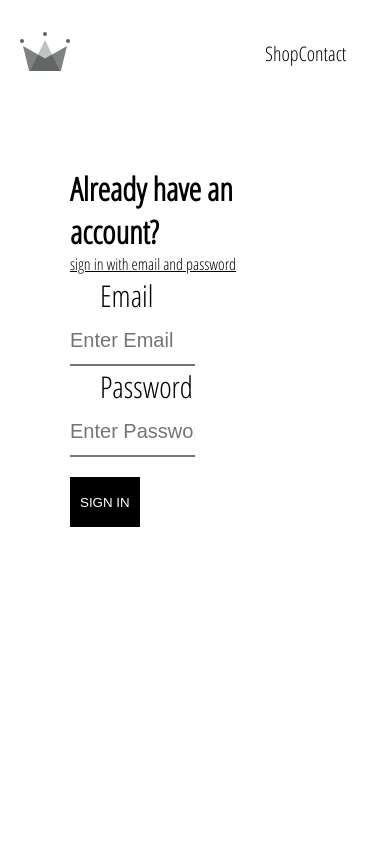
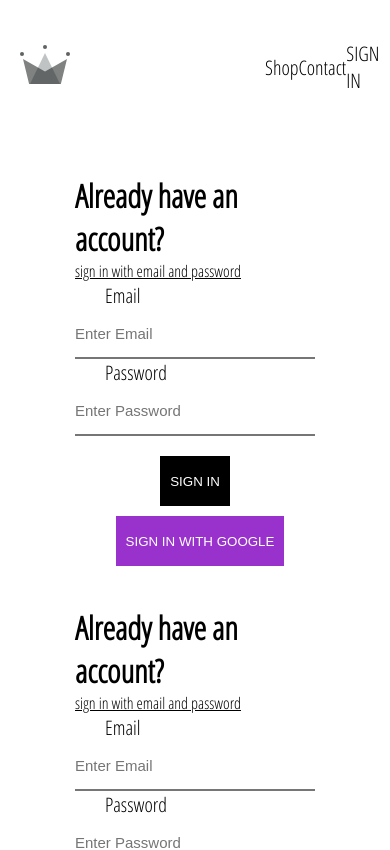
Before and after one commit to Mubby09/Rev-clothing-E-commerce, a React (Create React App) app: page /signIn in a window 390 px wide. Shown: the top 850 px of the page. Built offline with nearby package versions, Linux system fonts and the light colour scheme; no server answers.

Commit message:
Integrated Firebase

```diff
--- a/src/App.js
+++ b/src/App.js
@@ -5,11 +5,33 @@ import { Switch, Route } from "react-router-dom";
 import ShopPage from "../src/pages/shop/shop.page";
 import Header from "../src/components/Header/header";
 import SignInSignUp from "../src/pages/sign-in-and-sign-up/sign-in-and-sign-up";
+import { auth } from "../src/firebase/firebase-utilities";
 
-function App() {
+class App extends React.Component {
+  constructor(props) {
+    super(props);
+    this.state = {
+      currentUser: null
+    };
+  }
+
+  unSubscribeFromAuth = null;
+
+  componentDidMount() {
+    this.unSubscribeFromAuth = auth.onAuthStateChanged((user) => {
+      this.setState({ currentUser: user });
+      console.log(user);
+    });
+  }
+
+  componentWillUnmount() {
+    this.unSubscribeFromAuth();
+  }
+
+  render() {
     return (
       <div className="App">
-      <Header />
+        <Header currentUser={this.state.currentUser} />
         <Switch>
           <Route exact path="/signIn" component={SignInSignUp} />
           <Route exact path="/" component={HomePage} />
@@ -18,5 +40,6 @@ function App() {
       </div>
     );
   }
+}
 
 export default App;
--- a/src/components/Header/header.js
+++ b/src/components/Header/header.js
@@ -2,8 +2,9 @@ import React from "react";
 import "./header.style.css";
 import { Link } from "react-router-dom";
 import { ReactComponent as Logo } from "../../assests/crown.svg";
+import { auth } from "../../firebase/firebase-utilities";
 
-const Header = () => (
+const Header = ({ currentUser }) => (
   <div className="header">
     <Link to="/" className="logo-container">
       <Logo className="logo" />
@@ -13,6 +14,15 @@ const Header = () => (
         Shop
       </Link>
       <Link to="/shop">Contact</Link>
+      {currentUser ? (
+        <Link onClick={() => auth.signOut()} className="option">
+          SIGN OUT
+        </Link>
+      ) : (
+        <Link to="/signIn" className="option">
+          SIGN IN
+        </Link>
+      )}
     </div>
   </div>
 );
--- a/src/components/Header/header.style.css
+++ b/src/components/Header/header.style.css
@@ -13,13 +13,15 @@
 
 .options {
     display: flex;
-    justify-content: space-evenly;
+    justify-content: space-between;
     align-items: center;
+    align-content: center;
     width: 30%;
     font-size: 20px;
     text-decoration: none;
     padding: 10px 15px 10px 10px;
     margin: 10px;
+    cursor: pointer;
 }
 
 a {
--- a/src/components/sign-in/sign-in.js
+++ b/src/components/sign-in/sign-in.js
@@ -2,6 +2,7 @@ import React from "react";
 import FormInput from "../form-input/form-input";
 import "./sign-in.style.css";
 import Button from "../button/button";
+import { SignInWithGoogle } from "../../firebase/firebase-utilities";
 
 class SignIn extends React.Component {
   constructor(props) {
@@ -51,7 +52,12 @@ class SignIn extends React.Component {
             required
             className="formInput"
           />
-          <Button type="submit">Sign In</Button>
+          <div className="buttons">
+            <Button type="submit">Sign In</Button>
+            <Button onClick={SignInWithGoogle} className="google-button">
+              sign in with google
+            </Button>
+          </div>
         </form>
       </div>
     );
--- a/src/components/sign-in/sign-in.style.css
+++ b/src/components/sign-in/sign-in.style.css
@@ -1,7 +1,9 @@
 .sign-in {
-    padding: 50px;
+    margin: 0 100px;
+    padding: 20px;
     display: flex;
     flex-direction: column;
+    width: auto
 }
 
 span {
@@ -9,12 +11,12 @@ span {
 }
 
 label {
-    font-size: 30px;
+    font-size: 20px;
     margin: 30px;
 }
 
 input {
-    width: 50%;
+    width: 100%;
     height: 50px;
 }
 
@@ -22,9 +24,54 @@ input {
     border-top: none;
     border-left: 0;
     border-right: 0;
-    font-size: 20px;
+    font-size: 15px;
 }
 
 .formInput:focus {
     outline: none;
 }
+
+.google-button {
+    background-color: darkorchid;
+    color: white;
+    border: 0;
+    height: 50px;
+    margin-left: 10px;
+    text-align: center;
+    text-transform: uppercase;
+    padding: 10px;
+    cursor: pointer;
+}
+
+.google-button:hover {
+    border: 1px solid black;
+    background-color: transparent;
+    color: black;
+}
+
+.buttons {
+    text-align: center;
+}
+
+@media (max-width: 500px) {
+    .sign-in {
+        margin: 0 20px;
+        padding: 20px;
+        display: flex;
+        flex-direction: column;
+        width: auto
+    }
+
+    .google-button {
+        margin-top: 10px;
+        background-color: darkorchid;
+        color: white;
+        border: 0;
+        height: 50px;
+        margin-left: 10px;
+        text-align: center;
+        text-transform: uppercase;
+        padding: 10px;
+        cursor: pointer;
+    }
+}
--- a/src/firebase/firebase-utilities.js
+++ b/src/firebase/firebase-utilities.js
@@ -1,3 +1,26 @@
 import firebase from "firebase/app";
 import "firebase/firestore";
 import "firebase/auth";
+
+const config = {
+  apiKey: "AIzaSyDqGgdjd8tiU_pIVyn79mIieexjBNe91Eg",
+  authDomain: "rev-clothing.firebaseapp.com",
+  databaseURL: "https://rev-clothing.firebaseio.com",
+  projectId: "rev-clothing",
+  storageBucket: "rev-clothing.appspot.com",
+  messagingSenderId: "387542413557",
+  appId: "1:387542413557:web:3509867b113a0603b995bc",
+  measurementId: "G-TS0XH5VQ8N"
+};
+
+firebase.initializeApp(config);
+
+export const auth = firebase.auth();
+export const firestore = firebase.firestore();
+
+const provider = new firebase.auth.GoogleAuthProvider();
+provider.setCustomParameters({ prompt: "select_account" });
+
+export const SignInWithGoogle = () => auth.signInWithPopup(provider);
+
+export default firebase;
--- a/src/pages/sign-in-and-sign-up/sign-in-and-sign-up.css
+++ b/src/pages/sign-in-and-sign-up/sign-in-and-sign-up.css
@@ -1,6 +1,26 @@
 /* .SignInSignUp {
-    display: flex;
-    flex-direction: row;
-    justify-content: space-between;
+    width: 100vw;
+    text-align: center;
+    margin: auto;
+    display: grid;
+    grid-template-columns: 2fr 2fr;
     align-items: center;
 } */
+
+.SignInSignUp {
+    display: flex;
+    flex-wrap: wrap;
+    justify-content: center;
+    align-items: center;
+    margin: 5px 5px;
+    padding: 10px;
+}
+
+
+/* @media(max-width: 500px) {
+    .SignInSignUp {
+        display: grid;
+        grid-template-columns: 1fr;
+        margin: auto;
+    }
+} */
--- a/src/pages/sign-in-and-sign-up/sign-in-and-sign-up.js
+++ b/src/pages/sign-in-and-sign-up/sign-in-and-sign-up.js
@@ -11,6 +11,7 @@ class SignInSignUp extends React.Component {
     return (
       <div className="SignInSignUp">
         <SignIn />
+        <SignIn />
       </div>
     );
   }
```
Lines whose indentation alone changed are shown as unchanged.
